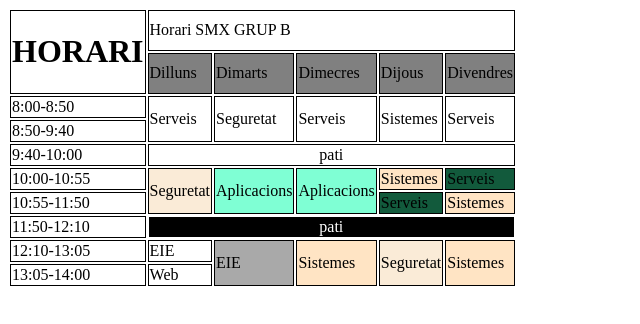
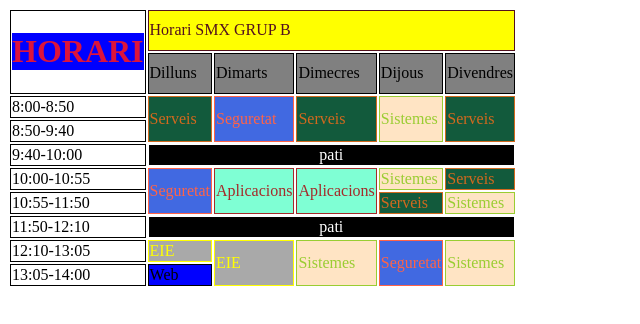
Before and after one commit to JeroniJuan/aplicacions-web, a plain HTML site: page horari.html in a window 1280 px wide. Shown: the whole page, without its empty margins (0-640 px from the left). Drawn offline with Linux system fonts and the light colour scheme.

Commit message:
horaricolor

```diff
--- a/horari.html
+++ b/horari.html
@@ -11,8 +11,8 @@
     <table>
         <thead>
            <tr>
-          <td rowspan="2"><H1>HORARI</H1> </td>
-          <td colspan="5">Horari SMX GRUP B </td>
+          <td rowspan="2"><H1 class="horari">HORARI</H1> </td>
+          <td class="horarismx" colspan="5">Horari SMX GRUP B </td>
            </tr>
            <tr>
             <td class="dia">Dilluns</td>
@@ -25,18 +25,18 @@
         <tbody>
             <tr>
                 <td>8:00-8:50</td>
-                <td rowspan="2">Serveis</td>
-                <td rowspan="2">Seguretat</td>
-                <td rowspan="2">Serveis</td>
-                <td rowspan="2">Sistemes</td>
-                <td rowspan="2">Serveis</td>
+                <td class="serveis" rowspan="2">Serveis</td>
+                <td class="seguretat" rowspan="2">Seguretat</td>
+                <td class="serveis" rowspan="2">Serveis</td>
+                <td class="sistemes" rowspan="2">Sistemes</td>
+                <td class="serveis" rowspan="2">Serveis</td>
             </tr>
             <tr>
                 <td>8:50-9:40</td>
             </tr>
             <tr>
                 <td>9:40-10:00</td>
-                <td class="centro" colspan="5">pati</td>
+                <td class="centro pati" colspan="5">pati</td>
             </tr>
             <tr>
                 <td>10:00-10:55</td>
@@ -57,7 +57,7 @@
             </tr>
             <tr>
                 <td>12:10-13:05</td>
-                <td>EIE</td>
+                <td class="eie">EIE</td>
                 <td class="eie"rowspan="2">EIE</td>
                 <td class="sistemes"rowspan="2">Sistemes</td>
                 <td class="seguretat"rowspan="2">Seguretat</td>
@@ -65,7 +65,7 @@
             </tr>
             <tr>
                 <td>13:05-14:00</td>
-                <td>Web</td>
+                <td class="web">Web</td>
             </tr>
         </tbody>
     </table>
--- a/style.css
+++ b/style.css
@@ -15,12 +15,19 @@ table td {
     text-align: center;
 }
 
-.Titol {
+.horari {
     background-color: blue;
+    color:crimson;
+}
+
+.horarismx {
+    background-color: yellow;
+    color:rgb(83, 17, 30);
 }
 
 .dia {
     background-color: grey;
+    color:black;
 }
 
 .pati{
@@ -30,21 +37,30 @@ table td {
 
 .serveis {
     background-color:rgb(18, 90, 60);
+    color:chocolate;
 }
 
 .seguretat{
-    background-color: antiquewhite;
+    background-color: royalblue;
+    color:tomato;
 }
 
 .aplicacions{
     background-color:aquamarine;
-
+    color:brown;
 }
 
 .sistemes{
     background-color:bisque;
+    color:yellowgreen;
 }
 
 .eie{
     background-color:darkgray;
+    color:yellow
 }
+
+.web{
+    background-color: blue;
+    color:black;
+}
```
